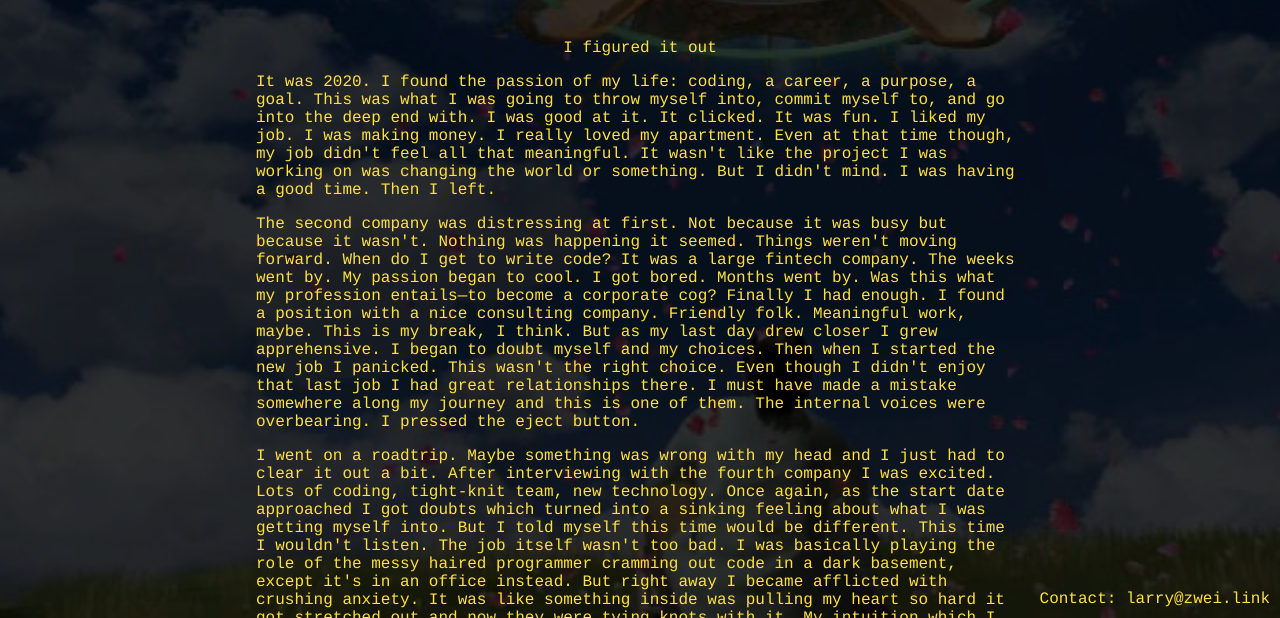
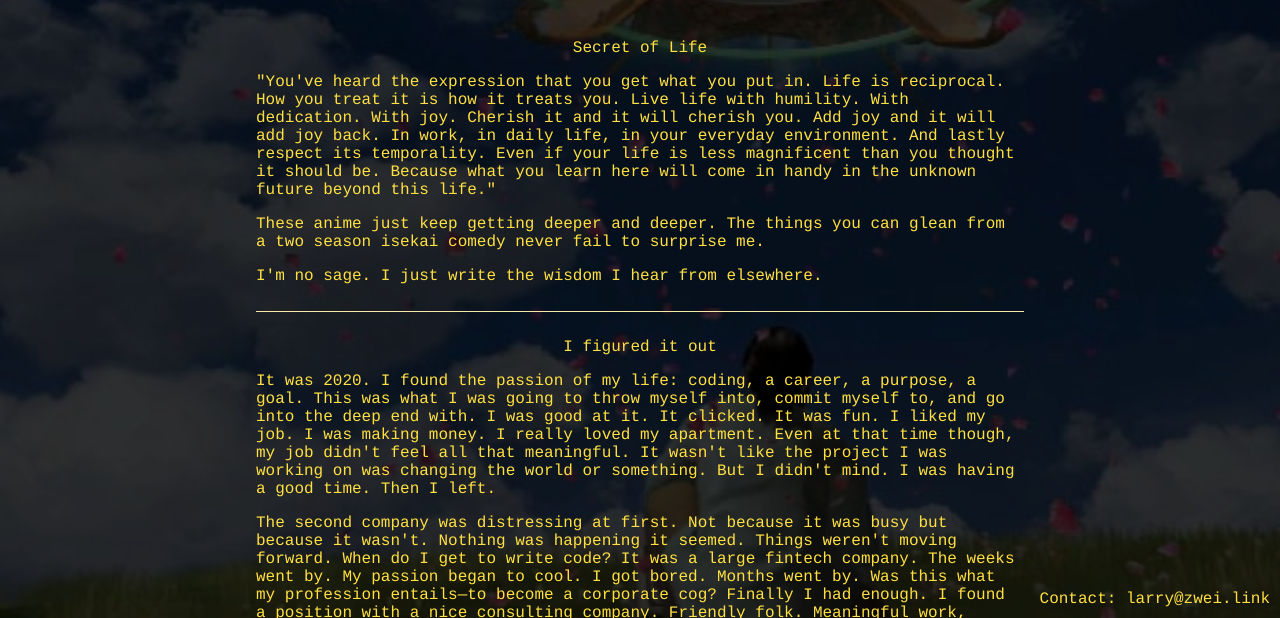
Before and after one commit to larry-x/zwei-link, a plain HTML site: page index.html in a window 1280 px wide. Shown: the part 182-800 px from the top of the page. Drawn offline with Linux system fonts and the light colour scheme.

Commit message:
hatarakumaou

```diff
--- a/index.html
+++ b/index.html
@@ -19,6 +19,12 @@
 		<a href="about.html" class="sub">Larry X</a>
 		<p>
 		<a href="usa.html" class="sub">USA</a>
+	</div>
+
+	<div class="chapter"><p class="tttt">Secret of Life</p>
+		<p>"You've heard the expression that you get what you put in. Life is reciprocal. How you treat it is how it treats you. Live life with humility. With dedication. With joy. Cherish it and it will cherish you. Add joy and it will add joy back. In work, in daily life, in your everyday environment. And lastly respect its temporality. Even if your life is less magnificent than you thought it should be. Because what you learn here will come in handy in the unknown future beyond this life."</p>
+		<p>These anime just keep getting deeper and deeper. The things you can glean from a two season isekai comedy never fail to surprise me.</p>
+		<p>I'm no sage. I just write the wisdom I hear from elsewhere.</p>
 	</div>
 
 	<div class ="chapter"><p class="tttt">I figured it out</p>
```
